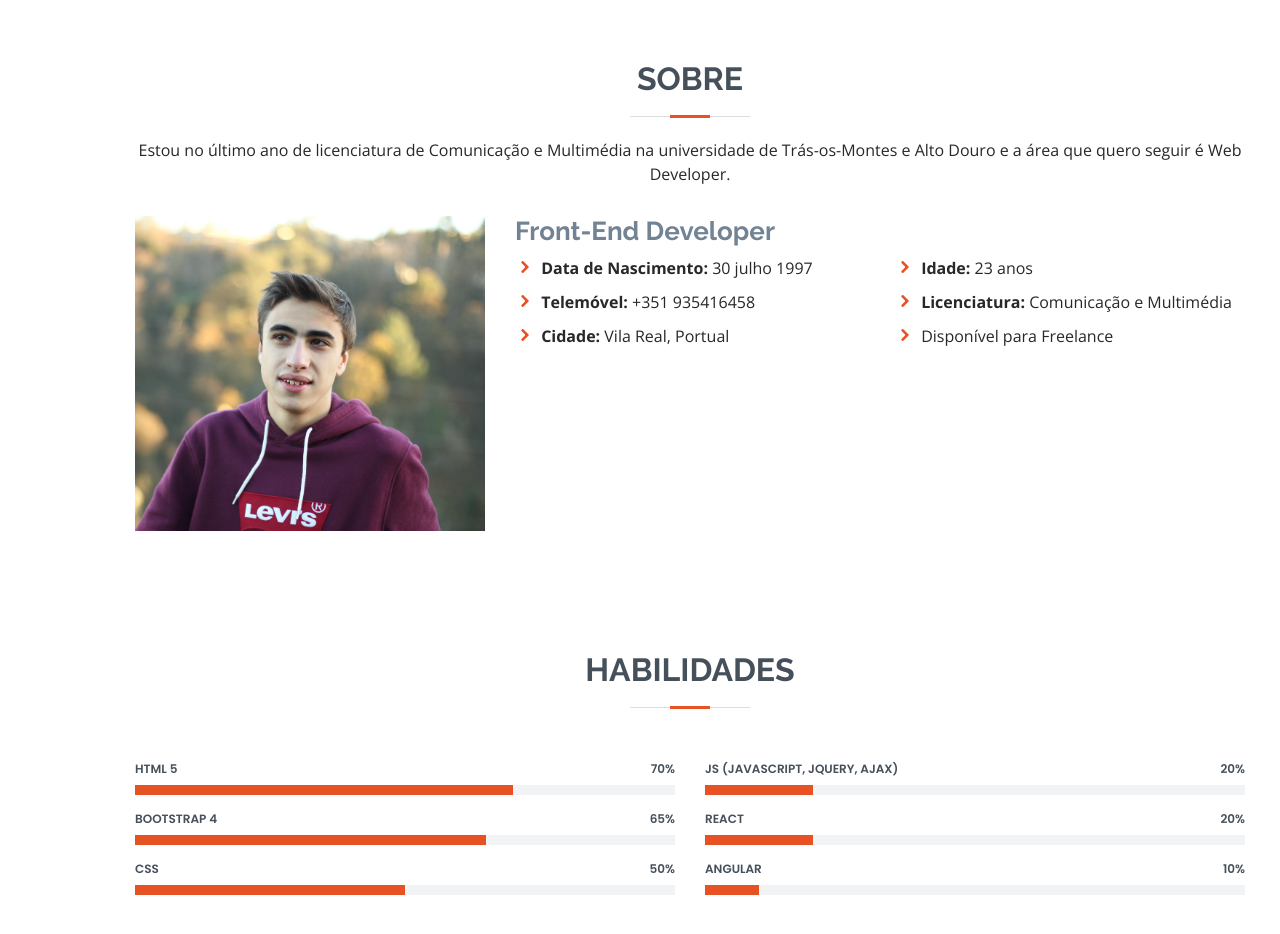
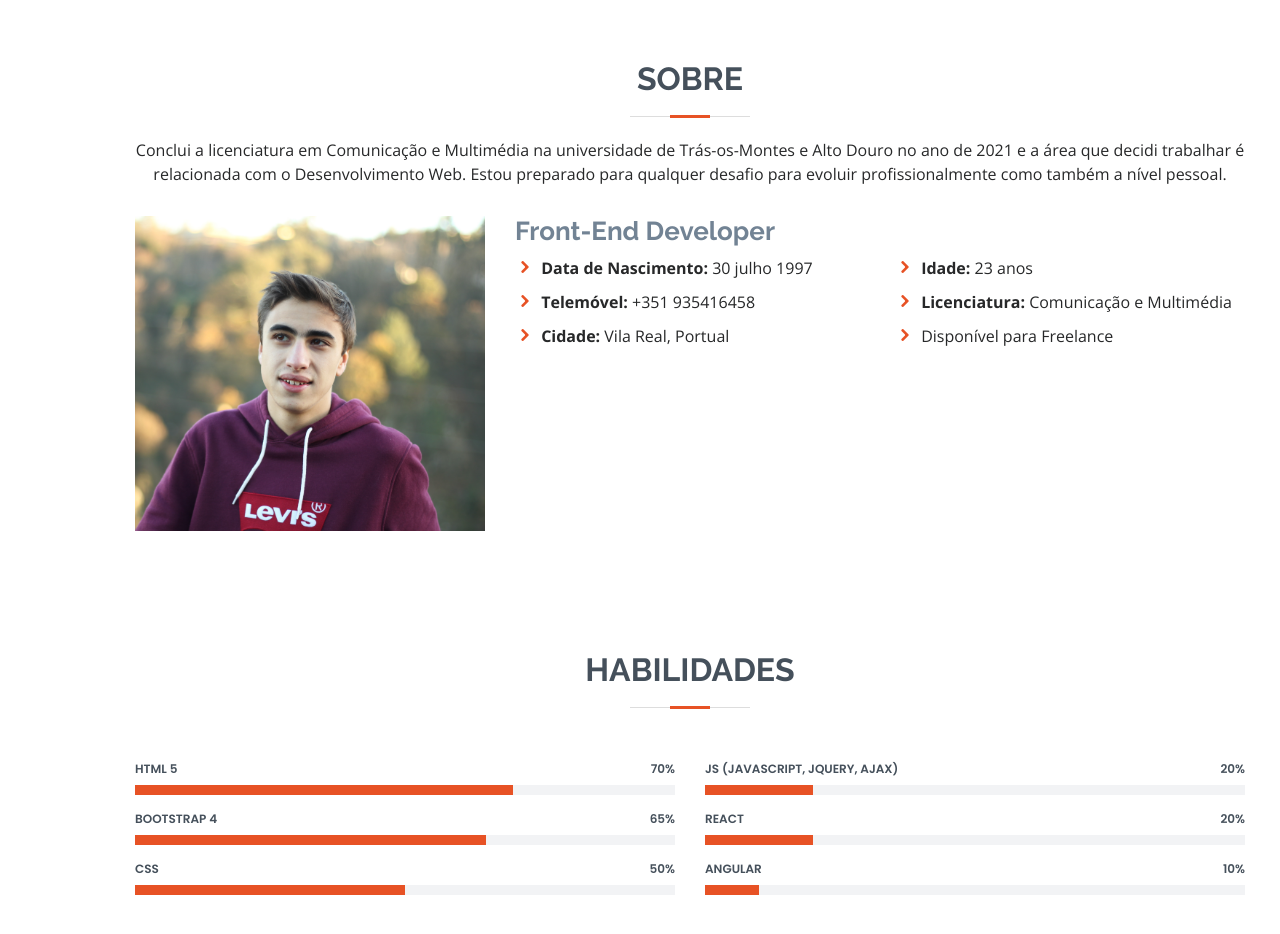
Before and after one commit to nicola000777/PortfolioWebSite, a plain HTML site: page index.html in a window 1280 px wide. Shown: the part 800-1734 px from the top of the page. Drawn offline with nearby package versions, Linux system fonts and the light colour scheme.

Commit message:
atualizacao final

```diff
--- a/index.html
+++ b/index.html
@@ -74,7 +74,7 @@
         <div class="section-title">
           <h2>Sobre</h2>
           <p>
-            Estou no último ano de licenciatura de Comunicação e Multimédia na universidade de Trás-os-Montes e Alto Douro e a área que quero seguir é Web Developer.
+            Conclui a licenciatura em Comunicação e Multimédia na universidade de Trás-os-Montes e Alto Douro no ano de 2021 e a área que decidi trabalhar é relacionada com o Desenvolvimento Web. Estou preparado para qualquer desafio para evoluir profissionalmente como também a nível pessoal.
           </p>
         </div>
 
```
